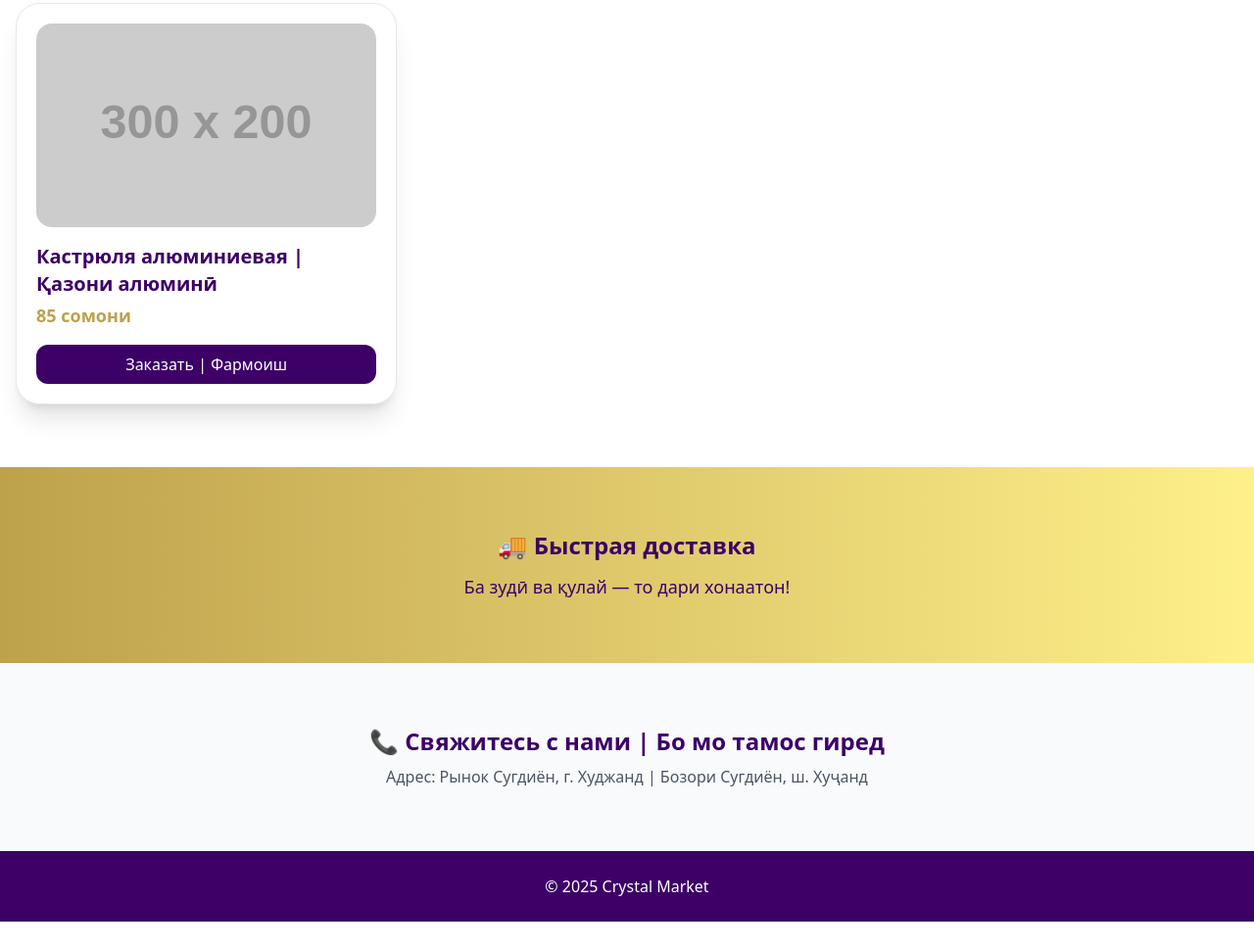
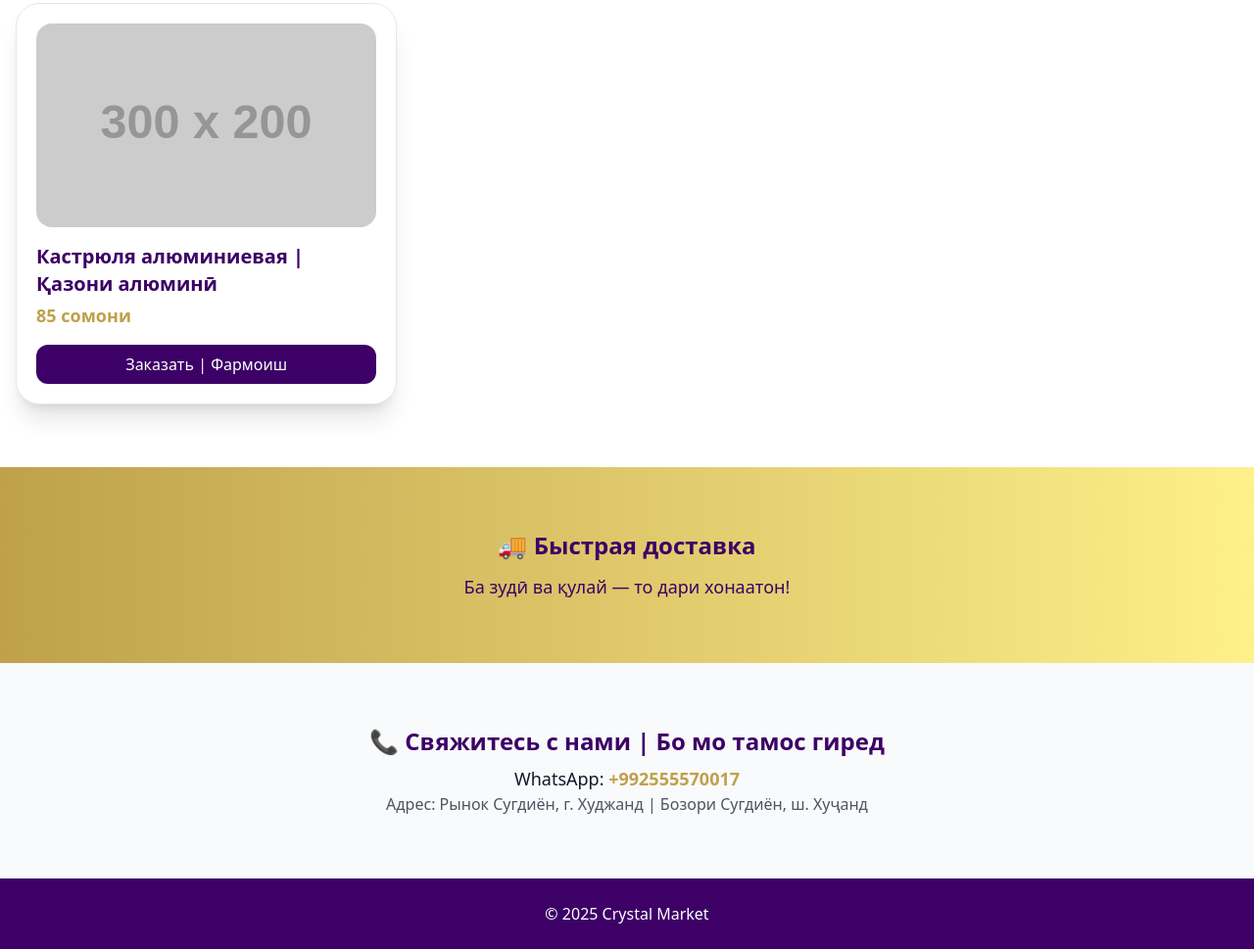
Before and after one commit to Crystalmarket/crystalmarket.github.io, a plain HTML site: page index.html in a window 1280 px wide. Shown: the part 477-1446 px from the top of the page at 98% size. Before the commit the page ends 1418 px from the top, so only its background shows below. Drawn offline with nearby package versions, Linux system fonts and the light colour scheme; placeholder pictures from the web are drawn by us.

Commit message:
Update index.html

```diff
--- a/index.html
+++ b/index.html
@@ -51,6 +51,7 @@
   <!-- Contact Section -->
   <section class="py-16 bg-gray-50 text-center">
     <h3 class="text-2xl font-bold text-[var(--purple-dark)] mb-2">📞 Свяжитесь с нами | Бо мо тамос гиред</h3>
+    <p class="text-lg">WhatsApp: <a href="https://wa.me/992555570017" class="text-[var(--gold-dark)] font-semibold hover:underline">+992555570017</a></p>
     <p class="text-gray-600">Адрес: Рынок Сугдиён, г. Худжанд | Бозори Сугдиён, ш. Хуҷанд</p>
   </section>
 
```
